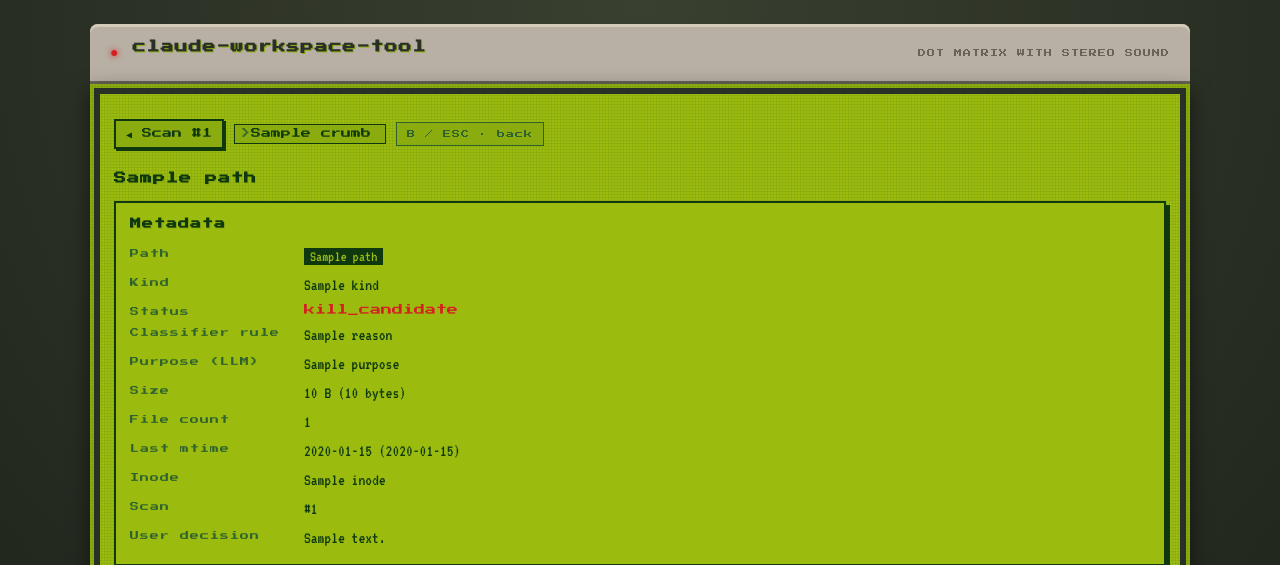
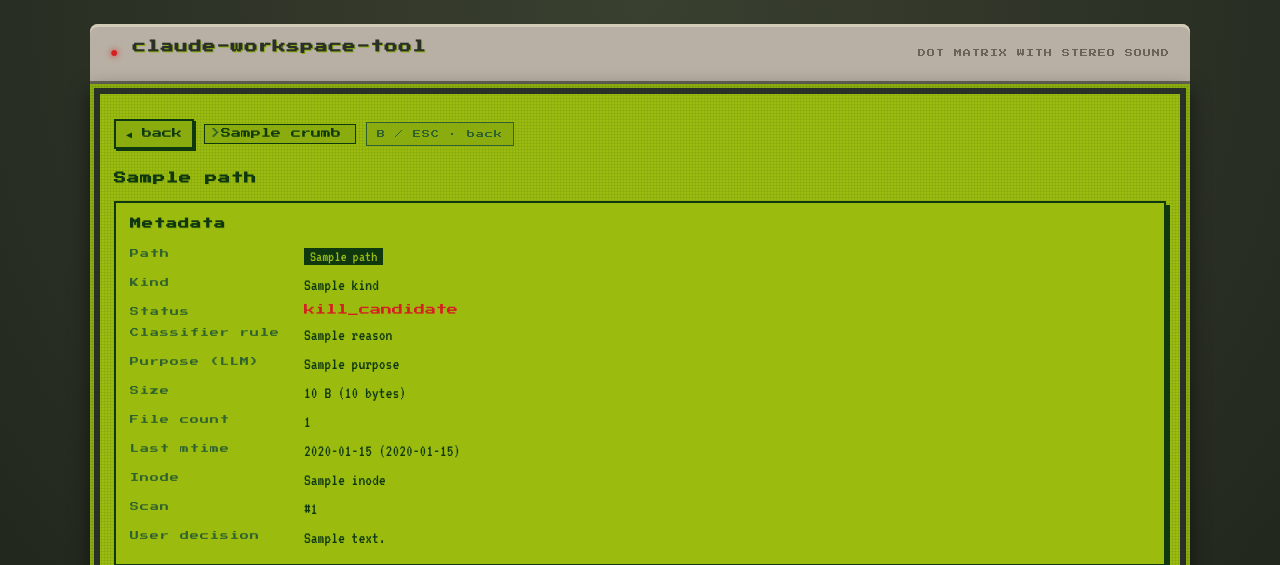
Before and after one commit to jon-devlapaz/gbc, a FastAPI app: template app/templates/entry.html in a window 1280 px wide. Shown: the top 565 px of the page. Run offline with FastAPI, Linux system fonts and the light colour scheme; the template is opened without the code that fills it: most values are stand-ins (such as "Sample title", 1, 10 or a date in 2020); some libraries are stand-ins or nearby versions.

Commit message:
fix(nav): back button climbs one crumb (not teleport to scan); add 'Scan #N' crumb at trail head

```diff
--- a/app/main.py
+++ b/app/main.py
@@ -128,17 +128,19 @@ def create_app() -> FastAPI:
             except Exception:
                 tree = None
         is_editable_dir = files_mod.is_editable(Path(row["path"]), claude_root) if row["kind"] == "dir" else False
-        # Breadcrumb crumbs for the scan view too.
         real_path = Path(row["path"])
+        crumbs = [
+            {"name": f"Scan #{row['scan_id']}", "href": f"/review/{row['scan_id']}"},
+            {"name": "~/.claude", "href": f"/path?path={claude_root}"},
+        ]
         try:
             rel = real_path.relative_to(claude_root)
-            crumbs = [{"name": "~/.claude", "path": str(claude_root)}]
             cur = claude_root
             for part in rel.parts:
                 cur = cur / part
-                crumbs.append({"name": part, "path": str(cur)})
+                crumbs.append({"name": part, "href": f"/path?path={cur}"})
         except ValueError:
-            crumbs = [{"name": row["path"], "path": row["path"]}]
+            crumbs.append({"name": row["path"], "href": f"/entry/{row['id']}"})
         return templates.TemplateResponse(
             request, "entry.html",
             {**_base_ctx(), "e": dict(row), "sample_files": sample_files,
@@ -180,21 +182,23 @@ def create_app() -> FastAPI:
         tree = inspect_dir(real, claude_root=claude_root) if is_dir else None
         is_editable_dir = is_dir and files_mod.is_editable(real, claude_root)
 
-        # Build breadcrumb crumbs from root → real
+        # Most recent scan (for "Scan #N" crumb at the front)
+        conn = get_db()
+        scan_any = conn.execute(
+            "SELECT id FROM scans ORDER BY id DESC LIMIT 1"
+        ).fetchone()
+        parent_scan_id = scan_any["id"] if scan_any else None
+
+        # Crumb trail: [scan → ~/.claude → parts…]
         rel = real.relative_to(claude_root)
-        crumbs = [{"name": "~/.claude", "path": str(claude_root)}]
+        crumbs = []
+        if parent_scan_id:
+            crumbs.append({"name": f"Scan #{parent_scan_id}", "href": f"/review/{parent_scan_id}"})
+        crumbs.append({"name": "~/.claude", "href": f"/path?path={claude_root}"})
         cur = claude_root
         for part in rel.parts:
             cur = cur / part
-            crumbs.append({"name": part, "path": str(cur)})
-
-        # Most recent scan that includes this path (for "back to scan" link)
-        conn = get_db()
-        scan_row = conn.execute(
-            "SELECT scan_id FROM entries WHERE path=? ORDER BY scan_id DESC LIMIT 1",
-            (str(real),),
-        ).fetchone()
-        parent_scan_id = scan_row["scan_id"] if scan_row else None
+            crumbs.append({"name": part, "href": f"/path?path={cur}"})
 
         return templates.TemplateResponse(
             request, "entry.html",
--- a/app/templates/entry.html
+++ b/app/templates/entry.html
@@ -1,18 +1,15 @@
 {% extends "base.html" %}
 {% block content %}
 
+{% set back_href = crumbs[-2].href if crumbs|length >= 2 else "/" %}
 <nav class="breadcrumb" aria-label="breadcrumb">
-  {% if parent_scan_id %}
-    <a href="/review/{{ parent_scan_id }}" id="back-link" class="crumb-back">◀ Scan #{{ parent_scan_id }}</a>
-  {% else %}
-    <a href="/" id="back-link" class="crumb-back">◀ Home</a>
-  {% endif %}
+  <a href="{{ back_href }}" id="back-link" class="crumb-back" data-tip="up one level">◀ back</a>
   <ol class="crumbs">
     {% for c in crumbs %}
       {% if loop.last %}
         <li class="crumb crumb-current" aria-current="page">{{ c.name }}</li>
       {% else %}
-        <li class="crumb"><a href="/path?path={{ c.path|urlencode }}">{{ c.name }}</a></li>
+        <li class="crumb"><a href="{{ c.href }}">{{ c.name }}</a></li>
       {% endif %}
     {% endfor %}
   </ol>
```
